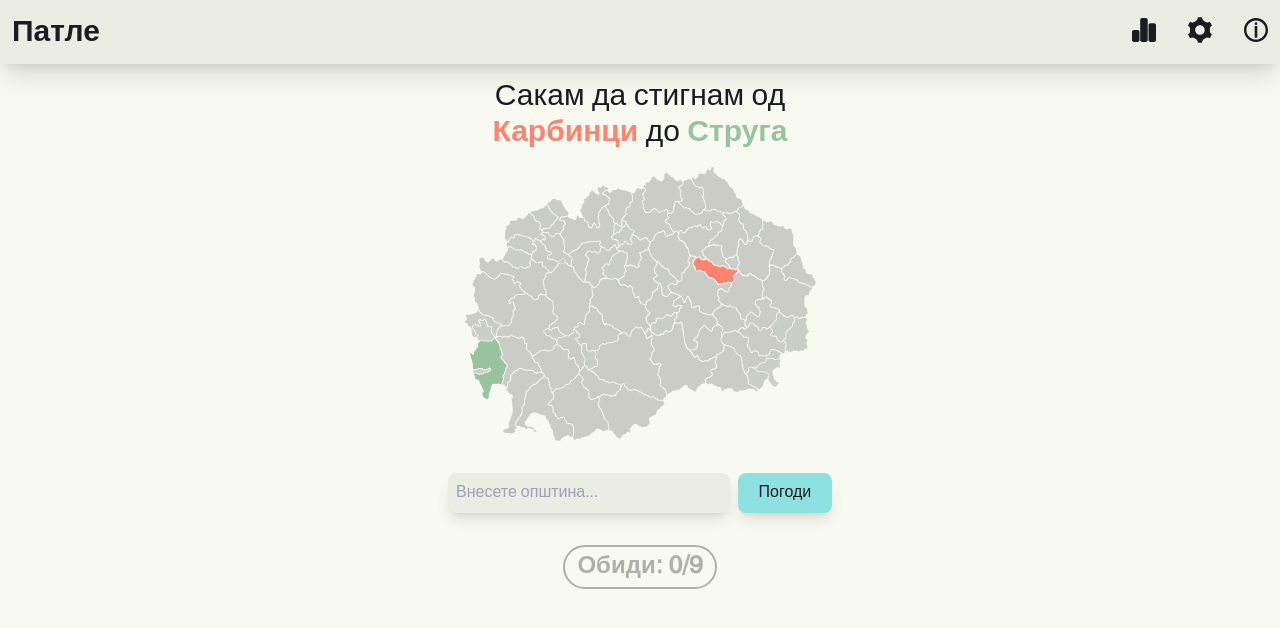
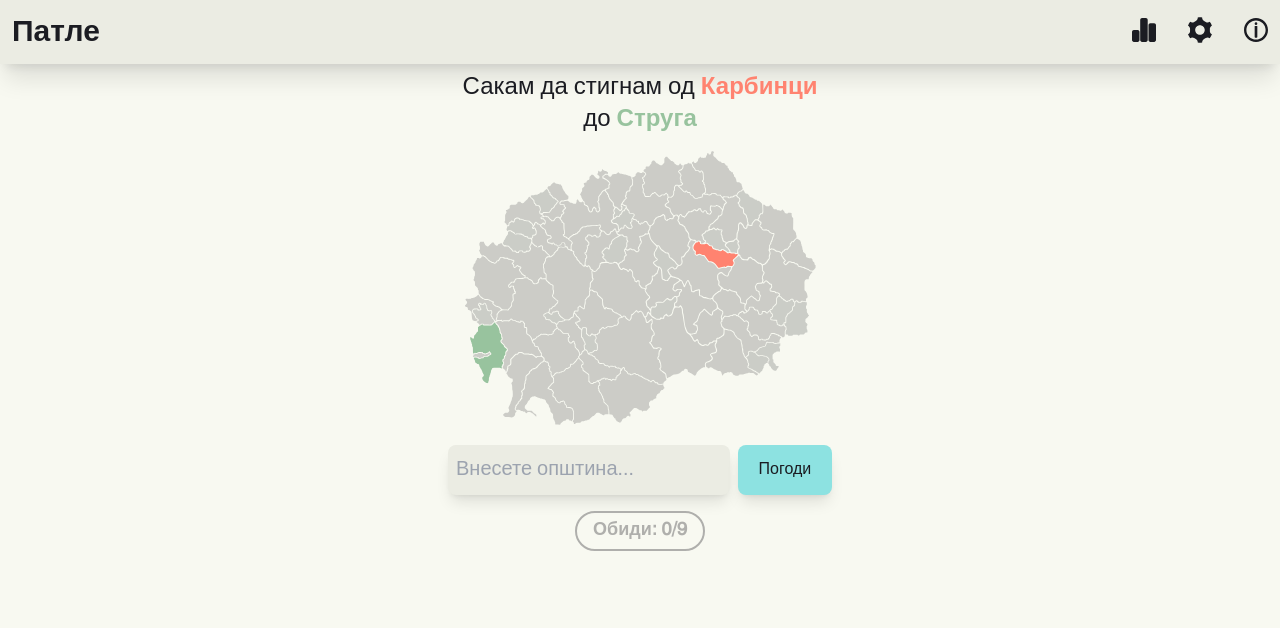
Before and after one commit to lukakrstik/Patle, an Angular app: page / in a window 1280 px wide. Shown: the top 628 px of the page. Built offline with nearby package versions, Linux system fonts and the light colour scheme.

Commit message:
search functionality added

```diff
--- a/src/game/game.component.html
+++ b/src/game/game.component.html
@@ -1,6 +1,6 @@
-<div class="w-full lg:w-[30vw] mx-auto mt-4">
+<div class="w-full lg:w-[30vw] mx-auto mt-2">
   <div>
-    <h1 class="text-3xl text-center">Сакам да стигнам од <strong class="text-[#FF8370]">{{opstiniArr[0].name}}</strong> до <strong class="text-[#98C39E]">{{opstiniArr[1].name}}</strong></h1>
+    <h1 class="text-2xl text-center">Сакам да стигнам од <strong class="text-[#FF8370]">{{opstiniArr[0].name}}</strong> до <strong class="text-[#98C39E]">{{opstiniArr[1].name}}</strong></h1>
   </div>
   <svg #map class="map p-3" width="100%" height="100%" viewBox="0 0 745 581" style="fill-rule:evenodd;clip-rule:evenodd;stroke-linejoin:round;stroke-miterlimit:2;">
       <g>
@@ -82,14 +82,21 @@
           </g>
       </g>
   </svg>
-  <div class="flex flex-col mt-4">
-    <div class="flex" *ngIf="!this.userData?.dailyGameCompleted">
-      <input #search type="search" placeholder="Внесете општина..." class="inputs rounded-lg p-2 mr-2 shadow-lg basis-3/4">
+  <div class="flex flex-col mt-1 relative mx-1 lg:mx-0 ">
+    <div class="flex h-[50px]" *ngIf="!this.userData?.dailyGameCompleted">
+      <input #search type="search" placeholder="Внесете општина..." [(ngModel)]="this.search" (input)="filterOpshtini()" class="inputs rounded-lg p-2 mr-2 text-xl shadow-lg basis-3/4">
       <button class="rounded-lg p-2 shadow-lg basis-1/4" (click)="guess()">Погоди</button>
     </div>
-    <div class="mt-8">
-      <div class="text-2xl rounded-full counter w-fit h-fit py-1 px-3 mx-auto text-center mb-4"><strong>Обиди: {{attemptsCounter()}}/{{this.attempts}}</strong></div>
-      <div *ngFor="let guess of this.guessArray" class="inputs w-full mb-2 h-[40px] px-2 rounded-md flex justify-between">
+    <div *ngIf="this.search.length > 1" class="z-10 absolute mt-[60px] w-full text-xl">
+      <ul class="rounded-lg shadow-xl">
+        <li *ngFor="let opshtina of filteredOpshtini" (click)="selectOpshtina(opshtina)" class="px-2 py-1 inputs">
+          {{ opshtina.name }}
+        </li>
+      </ul>
+    </div>
+    <div class="mt-4">
+      <div class="text-lg rounded-full counter w-fit py-1 px-4 mx-auto text-center mb-4 guessesContainer flex flex-col justify-center"><strong>Обиди: {{attemptsCounter()}}/{{this.attempts}}</strong></div>
+      <div *ngFor="let guess of this.guessArray" class="shadow-sm inputs w-full mb-2 h-[40px] px-2 rounded-md flex justify-between">
         <h1 class="text-xl my-auto w-[200px]">{{guess.name}}</h1>
         <div class="h-[28px] w-[28px] rounded-lg my-auto" [ngClass]="borderCheck(guess.id)"></div>
       </div>
--- a/src/game/game.component.ts
+++ b/src/game/game.component.ts
@@ -6,19 +6,21 @@ import {CommonModule, NgFor} from '@angular/common';
 import {UserDataService} from '../user.service';
 import {User} from '../user';
 import {GameService} from '../game.service';
+import {FormsModule} from '@angular/forms';
 
 @Component({
   selector: 'app-game',
-  imports: [CommonModule, NgFor],
+  imports: [CommonModule, NgFor, FormsModule],
   templateUrl: './game.component.html',
   styleUrl: './game.component.css'
 })
 export class GameComponent implements OnInit, AfterViewInit {
     private opstini: Opshtina[] = OPSHTINI;
+    public search: string = '';
+    protected filteredOpshtini: { id: string; name: string }[] = [];
     private shortestPath: string[] | null = []
     protected attempts: number = -1;
     public guessArray: Opshtina[] = [];
-    @ViewChild("guess") private guessPrev: ElementRef | undefined;
 
     public opstiniArr: Opshtina[] = []
     protected userData!: User | null;
@@ -36,7 +38,18 @@ export class GameComponent implements OnInit, AfterViewInit {
       this.shortestCut?.shift()
     }
 
+    filterOpshtini(): void {
+      const query = this.search.toLowerCase(); // Convert to lowercase for case-insensitive comparison
 
+      this.filteredOpshtini = this.opstini.filter(opshtina =>
+        opshtina.name.toLowerCase().includes(query) // Filter by Cyrillic name
+      );
+    }
+    selectOpshtina(opshtina: { id: string; name: string }): void {
+      console.log('Selected Municipality:', opshtina);
+      // Handle selection logic here
+      this.search = opshtina.name
+    }
 
     borderCheck(name: string) {
        if (this.shortestCut?.find(x => x === name)) return "green";
@@ -64,10 +77,10 @@ export class GameComponent implements OnInit, AfterViewInit {
 
     }
 
-    @ViewChild("search") private search: ElementRef | undefined;
     guess(){
-      this.gameService.makeGuess(this.search?.nativeElement.value);
-      console.log(this.attempts)
+      let guess = this.opstini?.find(x => x.name.toLowerCase() == this.search.toLowerCase())
+      if(guess != undefined) this.gameService.makeGuess(guess.id);
+      this.search = ""
       if(this.guessArray.length >= this.attempts){
         this.gameService.endGame()
       }
@@ -99,6 +112,7 @@ export class GameComponent implements OnInit, AfterViewInit {
       if(this.userData === undefined) {
 
       }
+      this.filteredOpshtini = this.opstini;
     }
 
     ngAfterViewInit() {
```
